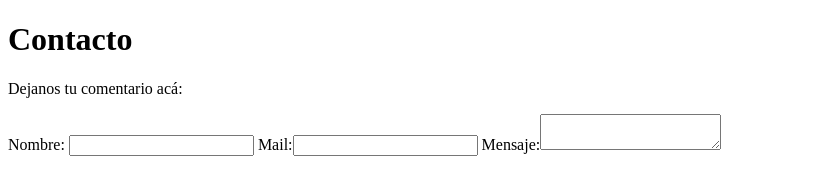
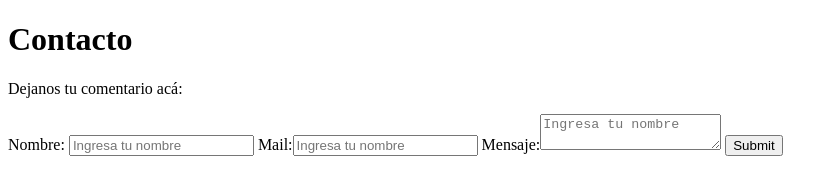
Before and after one commit to MicaelaJauma/HTML, a plain HTML site: page Contacto.html in a window 1280 px wide. Shown: the whole page, without its empty margins (0-838 px from the left). Drawn offline with Linux system fonts and the light colour scheme.

Commit message:
Modificaciones de relleno

```diff
--- a/Contacto.html
+++ b/Contacto.html
@@ -7,10 +7,15 @@
 <body>
 <h1>Contacto</h1>
 <p>Dejanos tu comentario acá:</p>
+
 <form>
-   Nombre: <input type= "text">
-   Mail:<input type= "email">
-   Mensaje:<textarea></textarea>
+   Nombre: <input type= "text" placeholder="Ingresa tu nombre" required >
+   Mail:<input type= "email"  placeholder="Ingresa tu nombre" required>
+   Mensaje:<textarea maxlength="120" placeholder="Ingresa tu nombre" required></textarea>
+   <input type="submit">
+
+   </form>
+
 </form>
 </body>
 </html>
```
